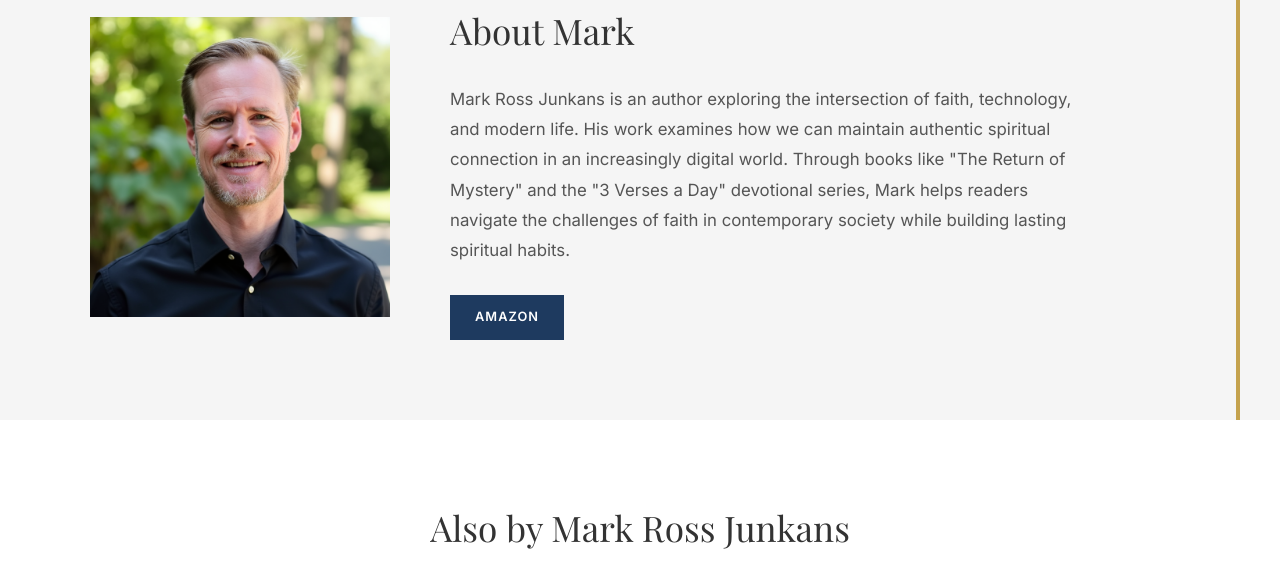
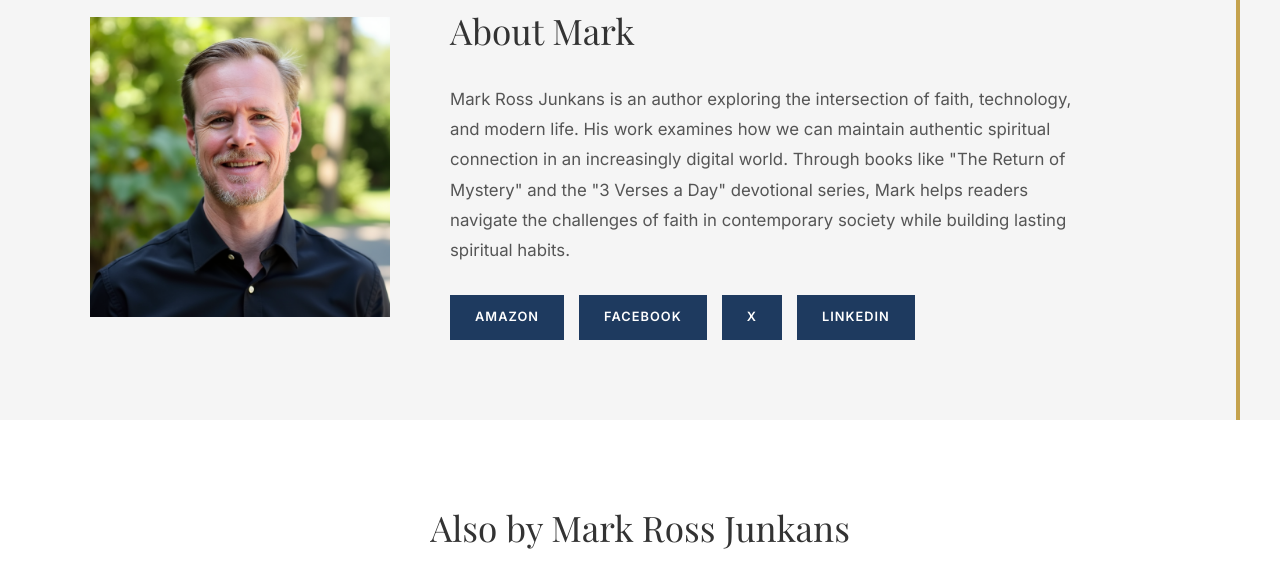
Before and after one commit to mjunkans/mark-ross-junkans-website, a plain HTML site: page index.html in a window 1280 px wide. Shown: the part 1273-1857 px from the top of the page. Drawn offline with nearby package versions, Linux system fonts and the light colour scheme.

Commit message:
Add social media links to About section
- Facebook, X (Twitter), and LinkedIn links added

Co-Authored-By: Claude Opus 4.5 <noreply@anthropic.com>

```diff
--- a/index.html
+++ b/index.html
@@ -815,6 +815,9 @@
                 <p>Mark Ross Junkans is an author exploring the intersection of faith, technology, and modern life. His work examines how we can maintain authentic spiritual connection in an increasingly digital world. Through books like "The Return of Mystery" and the "3 Verses a Day" devotional series, Mark helps readers navigate the challenges of faith in contemporary society while building lasting spiritual habits.</p>
                 <div class="social-links">
                     <a href="https://www.amazon.com/stores/Mark-Ross-Junkans/author/B0GCXX63WC" target="_blank">Amazon</a>
+                    <a href="https://www.facebook.com/profile.php?id=61579646231991" target="_blank">Facebook</a>
+                    <a href="https://x.com/mjunkans" target="_blank">X</a>
+                    <a href="https://www.linkedin.com/in/markjunkans" target="_blank">LinkedIn</a>
                 </div>
             </div>
         </div>
```
